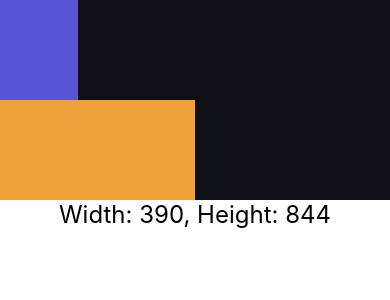
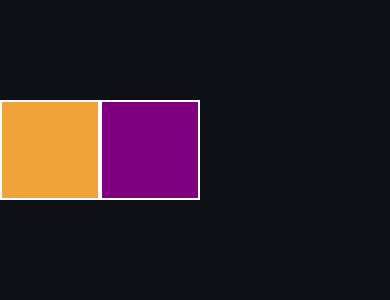
Before and after one commit to castromaciel/RNPractice, a React Native app: screen / in a window 390 px wide. Shown: the top 300 px of the page. Built offline with nearby package versions, Linux system fonts and the light colour scheme.

Commit message:
add position screen

```diff
--- a/App.tsx
+++ b/App.tsx
@@ -1,11 +1,11 @@
 import React from 'react'
 import { SafeAreaView } from 'react-native'
-import { DimensionsScreen } from './src/screens'
+import { PositionScreen } from './src/screens'
 
 const App = () => {
   return (
     <SafeAreaView style={{ flex: 1 }}>
-      <DimensionsScreen />
+      <PositionScreen />
     </SafeAreaView>
   )
 }
--- /dev/null
+++ b/src/screens/PositionScreen/PositionScreen.tsx
@@ -0,0 +1,33 @@
+import { StyleSheet, View } from 'react-native';
+
+const PositionScreen = () => {
+  return (
+    <View style={styles.container}>
+      <View style={[styles.box_lg, styles.purple]}></View>
+      <View style={[styles.box_lg, styles.orange]}></View>
+    </View>
+  )
+}
+
+const styles = StyleSheet.create({
+  box_lg: {
+    height: 100,
+    width: 100,
+    borderWidth: 2,
+    borderColor: '#FFFFFF',
+  },
+  container: {
+    backgroundColor: '#0D1117',
+    flex: 1,
+  },
+  orange: {
+    backgroundColor: '#F0A23B'
+  },
+  purple: {
+    backgroundColor: '#800080',
+    top: 100,
+    left: 100
+  },
+});
+
+export default PositionScreen
--- a/src/screens/index.ts
+++ b/src/screens/index.ts
@@ -2,3 +2,4 @@ export { default as BoxObjectModelScreen } from './BoxObjectModelScreen';
 export { default as CounterScreen } from './CounterScreen';
 export { default as DimensionsScreen } from './DimensionsScreen';
 export { default as HelloWorldScreen } from './HelloWorldScreen';
+export { default as PositionScreen } from './PositionScreen/PositionScreen';
```
